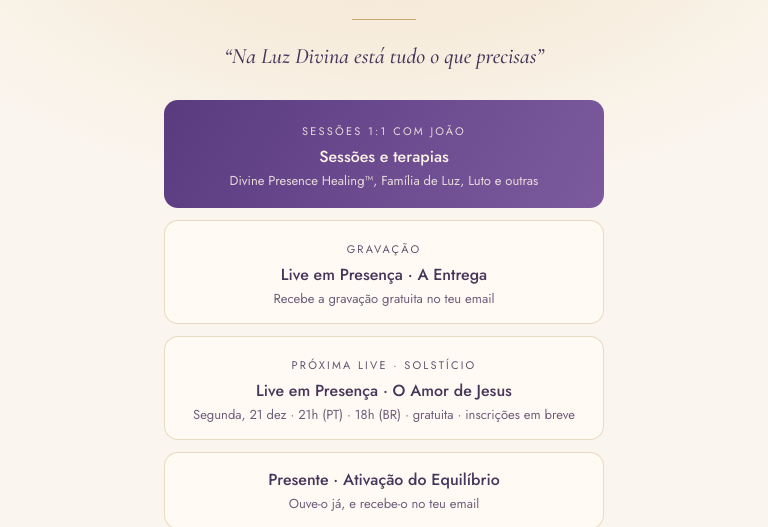
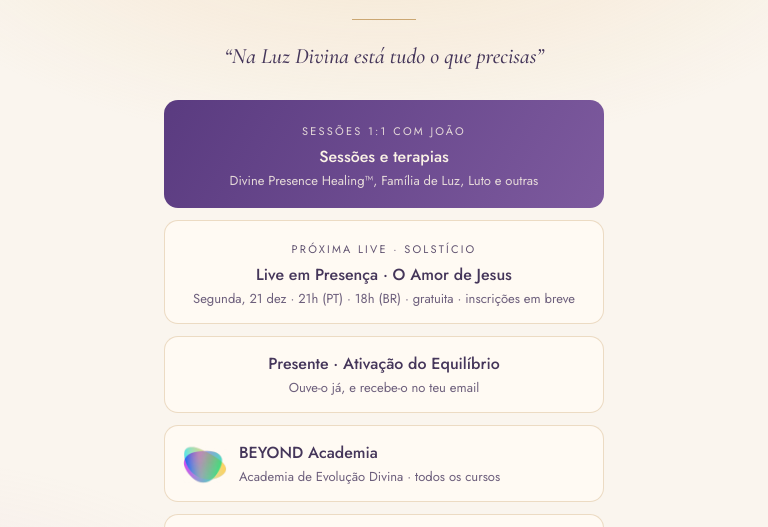
Before and after one commit to JCPaliteiro/links, a plain HTML site: page index.html in a window 1280 px wide. Shown: the part 248-775 px from the top of the page, without its empty margins (256-1024 px from the left). Drawn offline with nearby package versions, Linux system fonts and the light colour scheme.

Commit message:
Recuar: gravação A Entrega só sai quando a entrega estiver ativa
Co-Authored-By: Claude Opus 5.5 <noreply@anthropic.com>
Claude-Session: https://claude.ai/code/session_01Hbv8bSmvXrcfm3XLFeAVRV

```diff
--- a/index.html
+++ b/index.html
@@ -102,11 +102,6 @@ footer a{color:var(--gold);text-decoration:none;letter-spacing:.06em}
       <small>Segunda, 23 nov · 21h (PT) · 18h (BR) · gratuita · inscreve-te</small>
     </a>
     <a class="btn" data-o data-desde="2026-11-24T00:00:00Z" data-ate="2026-12-22T00:00:00Z" href="https://lives.joaopaliteiro.com/">
-      <span class="tag">Gravação</span>
-      <b>Live em Presença · A Entrega</b>
-      <small>Recebe a gravação gratuita no teu email</small>
-    </a>
-    <a class="btn" data-o data-desde="2026-11-24T00:00:00Z" data-ate="2026-12-22T00:00:00Z" href="https://lives.joaopaliteiro.com/">
       <span class="tag">Próxima Live · Solstício</span>
       <b>Live em Presença · O Amor de Jesus</b>
       <small>Segunda, 21 dez · 21h (PT) · 18h (BR) · gratuita · inscrições em breve</small>
```
